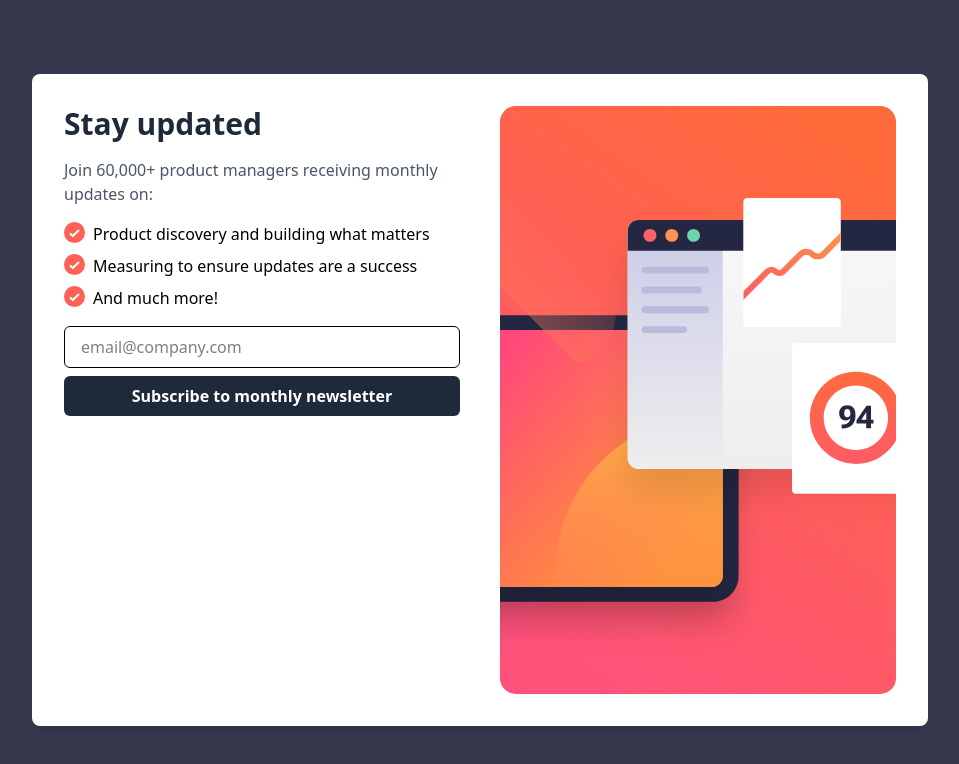
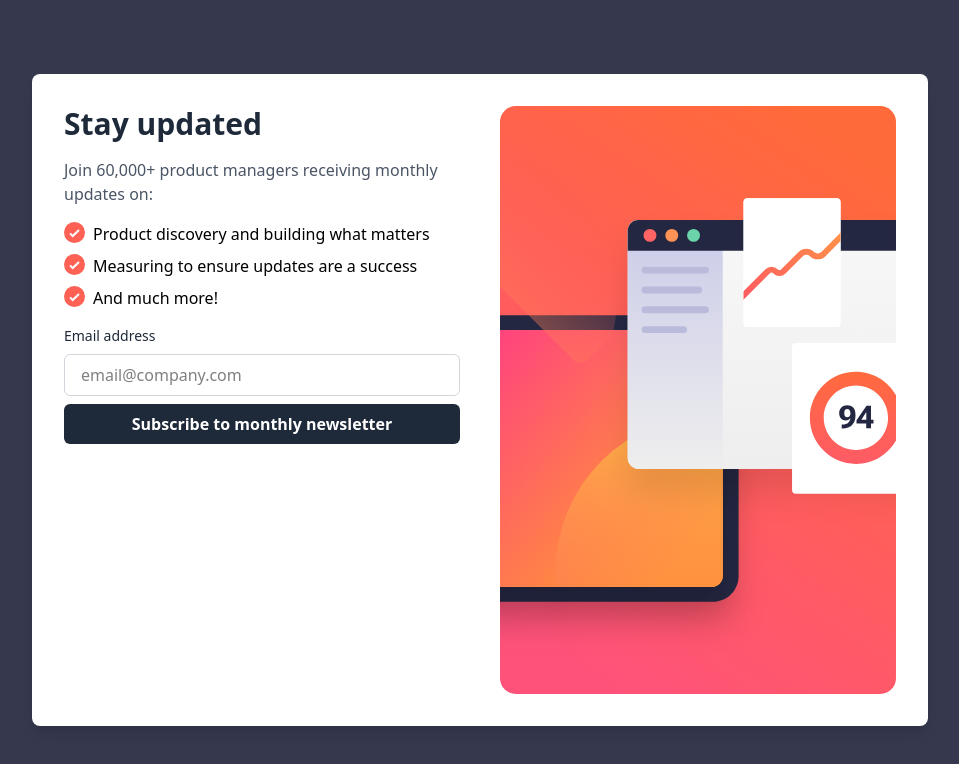
Before and after one commit to ahlem26/newsletter, a React (Vite) app: page / in a window 1280 px wide. Shown: the top 764 px of the page, without its empty margins (160-1119 px from the left). Built offline with nearby package versions, Linux system fonts and the light colour scheme.

Commit message:
newsletter5

```diff
--- a/src/App.jsx
+++ b/src/App.jsx
@@ -5,6 +5,7 @@ import { useState } from "react";
 function App() {
   const [email, setEmail] = useState("");
   const [error, setError] = useState("");
+  const [sucess, setSucess] = useState("");
 
   const isValidEmail = (email) => {
     return /^[^\s@]+@[^\s@]+\.[^\s@]+$/.test(email);
@@ -12,11 +13,14 @@ function App() {
 
   const handleSubmit = (e) => {
     e.preventDefault();
+    setError("");
+    setSucess("");
     if (!isValidEmail(email)) {
       setError("valid email required");
     } else {
       setError("");
-      console.log("Subscribed",email);
+      setSucess("good");
+      console.log("Subscribed", email);
     }
   }
 
@@ -60,15 +64,31 @@ function App() {
             {/* Formulaire d'inscription */}
             <div className="mt-4 space-y-2">
               {/* Champ email */}
+              <form onSubmit={handleSubmit} className="space-y-2 mt-4">
+                <label className="block text-sm font-medium text-gray-800">
+                  Email address
+                </label>
                 <input
-                type="email"
+                  type="text"
                   placeholder="email@company.com"
-                className="w-full px-4 py-2 border rounded-md focus:outline-none"
+                  value={email}
+                  onChange={(e) => setEmail(e.target.value)}
+                  className={`w-full px-4 py-2 border rounded-md focus:outline-none focus:ring-2
+                ${error
+                  ? "border-red-500 bg-red-100 text-red-700 placeholder-red-400 focus:ring-red-400"
+                  : "border-gray-300"
+                }`}
                 />
-              {/* Bouton d’envoi */}
-              <button className="w-full bg-gray-800 text-white font-semibold py-2 rounded-md hover:bg-white hover:text-gray-800 hover:border-2 hover:border-gray-800 transition">
+                {error && <p className="text-red-500 text-sm mt-1">{error}</p>}
+                {sucess && <p className="text-green-500 text-sm mt-1">{sucess}</p>}
+
+                <button
+                  type="submit"
+                  className="w-full bg-gray-800 text-white font-semibold py-2 rounded-md hover:bg-white hover:text-gray-800 hover:border-2 hover:border-gray-800 transition"
+                >
                   Subscribe to monthly newsletter
                 </button>
+              </form>
             </div>
           </div>
 
```
Lines whose indentation alone changed are shown as unchanged.
